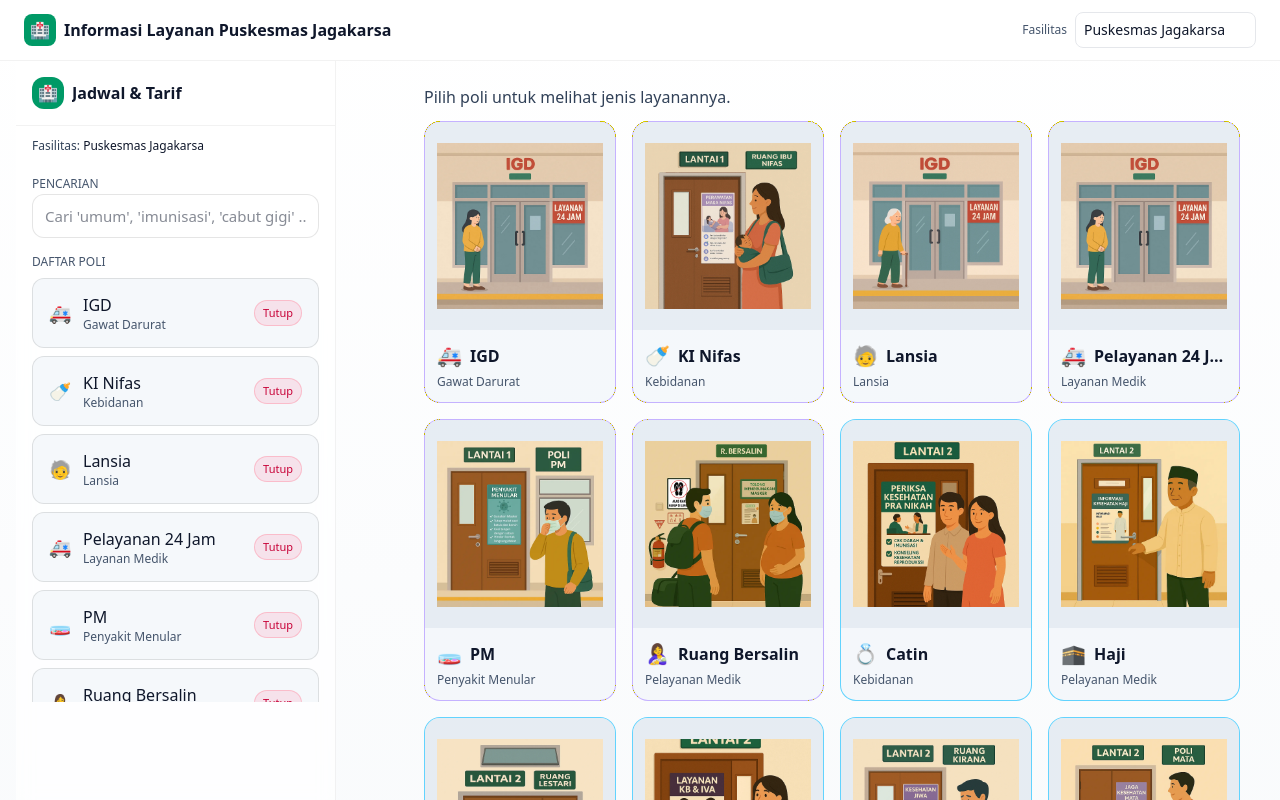
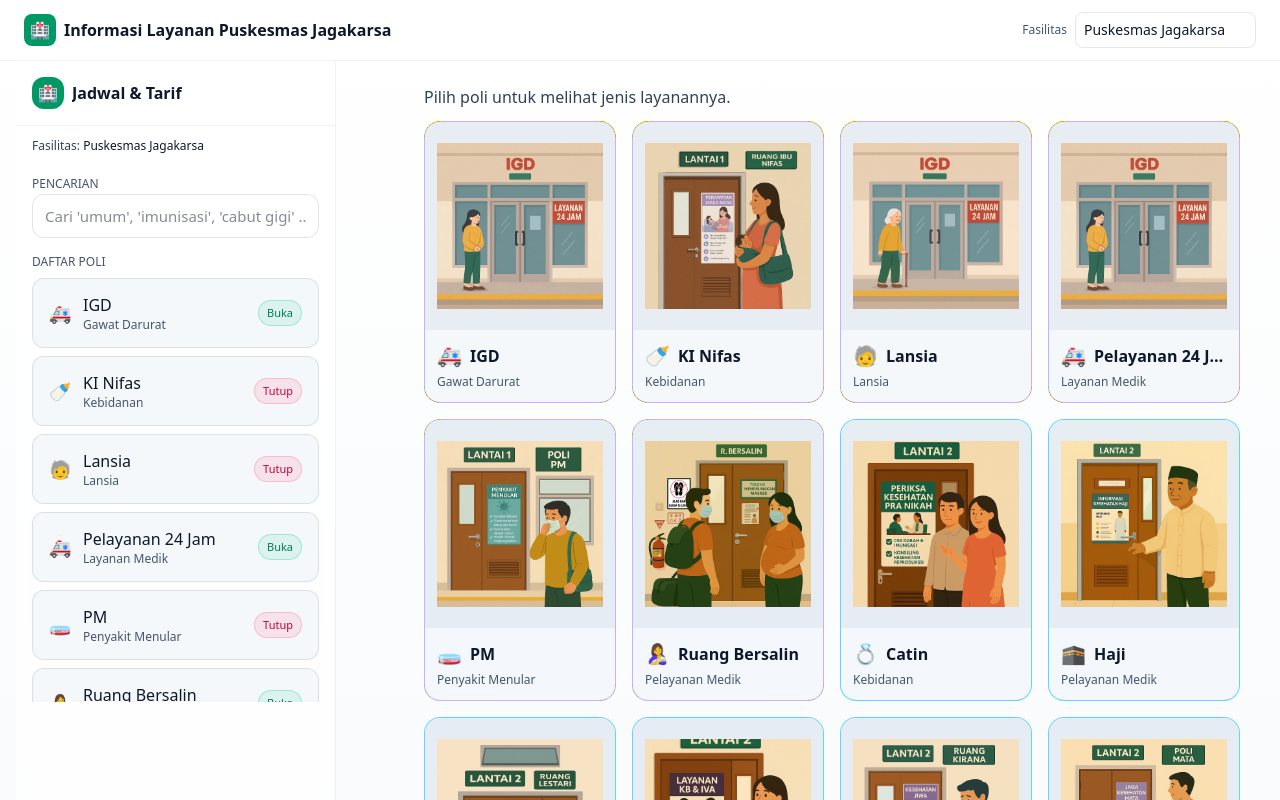
Before and after one commit to fajars97-cpu/alurlayanan, a React (Vite) app: page / in a window 1280 px wide. Shown: the top 800 px of the page. Built offline with nearby package versions, Linux system fonts and the light colour scheme.

Commit message:
perbiakan jadwal

```diff
--- a/src/App.jsx
+++ b/src/App.jsx
@@ -262,6 +262,77 @@ export function getEffectiveJadwal(s) {
 }
 export function isOpenNow(s, ref = new Date()) {
   return getOpenStatus(s, ref).open;
+}
+
+// === Union status untuk sebuah poli (menggabungkan jadwal poli + semua layanan)
+function getOpenStatusForPoli(poli, ref = new Date()) {
+  const schedules = [];
+  if (poli?.jadwal) schedules.push(poli.jadwal);
+  (poli?.layanan || []).forEach((L) => {
+    if (L?.jadwal) schedules.push(L.jadwal);
+  });
+
+  // kalau tidak ada apa-apa, pakai default rule yang sudah kamu definisikan
+  if (schedules.length === 0) return getOpenStatus({ jadwal: {} }, ref);
+
+  // gabungkan semua rentang "hari ini" + overnight
+  const ranges = schedules.flatMap((j) => rangesForToday(j, ref));
+  if (ranges.length === 0) return getOpenStatus({ jadwal: {} }, ref);
+
+  // --- logika sama seperti getOpenStatus(), tapi langsung dari 'ranges'
+  const now = ref.getHours() * 60 + ref.getMinutes();
+  let open = false;
+  let nextChange = null;
+
+  const sorted = [...ranges].sort((a, b) => a.from - b.from);
+
+  for (const r of sorted) {
+    if (now >= r.from && now <= r.to) {
+      open = true;
+      if (nextChange == null || r.to < nextChange) nextChange = r.to;
+    } else if (now < r.from) {
+      if (nextChange == null || r.from < nextChange) nextChange = r.from;
+    }
+  }
+
+  if (nextChange == null) {
+    const tmr = new Date(ref);
+    tmr.setDate(ref.getDate() + 1);
+    const tRanges = schedules.flatMap((j) => rangesForToday(j, tmr));
+    if (tRanges.length) nextChange = tRanges.sort((a,b)=>a.from-b.from)[0].from + 1440;
+  }
+
+  // deteksi 24 jam penuh (union menutup 0..1440)
+  let isFullDay = false;
+  if (sorted.length) {
+    let curFrom = Math.max(0, sorted[0].from);
+    let curTo = Math.min(1440, sorted[0].to);
+    for (let i = 1; i < sorted.length; i++) {
+      const r = sorted[i];
+      if (r.from <= curTo) curTo = Math.max(curTo, r.to);
+      else break; // ada jeda → bukan 24h penuh
+    }
+    isFullDay = curFrom <= 0 && curTo >= 1440;
+  }
+
+  // Istirahat 12:00–13:00 (Sen–Jum), kecuali 24 jam
+  const dayName = DAY_NAMES_ID[ref.getDay()];
+  const isWeekday = ["Senin", "Selasa", "Rabu", "Kamis", "Jumat"].includes(dayName);
+  const rest = !isFullDay && isWeekday && now >= 720 && now < 780;
+  if (rest) {
+    open = false;
+    if (nextChange == null || 780 < nextChange) nextChange = 780;
+  }
+
+  const minutesUntilChange = nextChange != null ? nextChange - now : null;
+  let soon = null;
+  if (!isFullDay && !rest && minutesUntilChange != null && minutesUntilChange >= 0) {
+    if (!open && minutesUntilChange <= 30) soon = "segera-buka";
+    if ( open && minutesUntilChange <= 30) soon = "segera-tutup";
+  }
+
+  if (isFullDay) return { open: true, rest: false, soon: null, minutesUntilChange: null };
+  return { open, rest, soon, minutesUntilChange };
 }
 
 /* ===== Jadwal aggregator untuk Sidebar (beragam per layanan) ===== */
@@ -532,7 +603,7 @@ function Sidebar({
           const hl = highlightIds.includes(s.id);
           const open = poliOpenAny(s);
           // gunakan status poli untuk label (memunculkan Istirahat/Segera *)
-          const { open: openPill, rest, soon } = getOpenStatus({ jadwal: s.jadwal });
+          const { open: openPill, rest, soon } = getOpenStatusForPoli(s);
 
           const schedList = schedulesForPoli(s);
           const groups = new Map();
```
Also changed, not shown: 5 other files (tests, documents, lock files or other folders).
